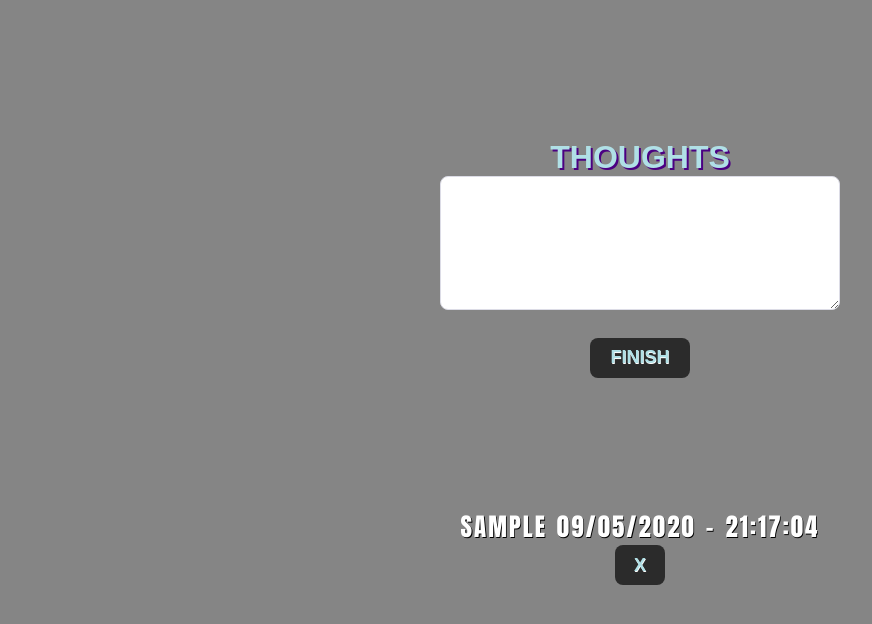
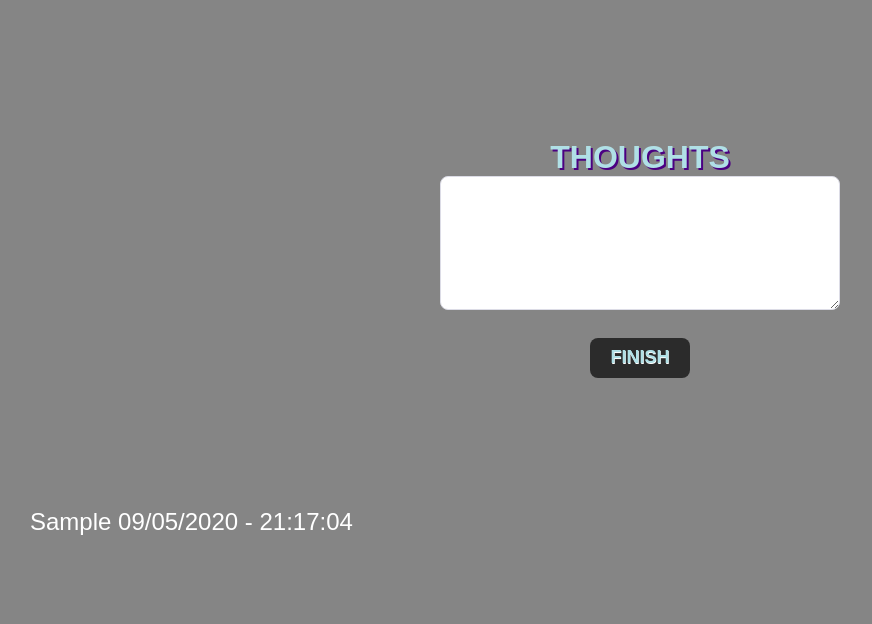
Before and after one commit to MisaelSantos/todothinks, a React (Create React App) app: page / in a window 1280 px wide. Both pictures are taken after typing "Sample" into the empty fields and a click on the button "FINISH". Shown: the top 624 px of the page, without its empty margins (0-872 px from the left). Built offline with nearby package versions, Linux system fonts and the light colour scheme.

Commit message:
Update App.js

```diff
--- a/src/App.js
+++ b/src/App.js
@@ -72,14 +72,13 @@ class App extends React.Component {
           <button className="btn">FINISH</button>
         </form>
 
-        <div className="divthinks">
+        <div className="divThinks">
           {
             this.state.todos.map((item, index) => {
               return (
-                <div key={index}>
+                <div onClick={() => this.deleteItem(index)} key={index}>
                   {item}
                   <br />
-                  <button onClick={() => this.deleteItem(index)}>X</button>{' '}
                 </div>
               )
             })
```
